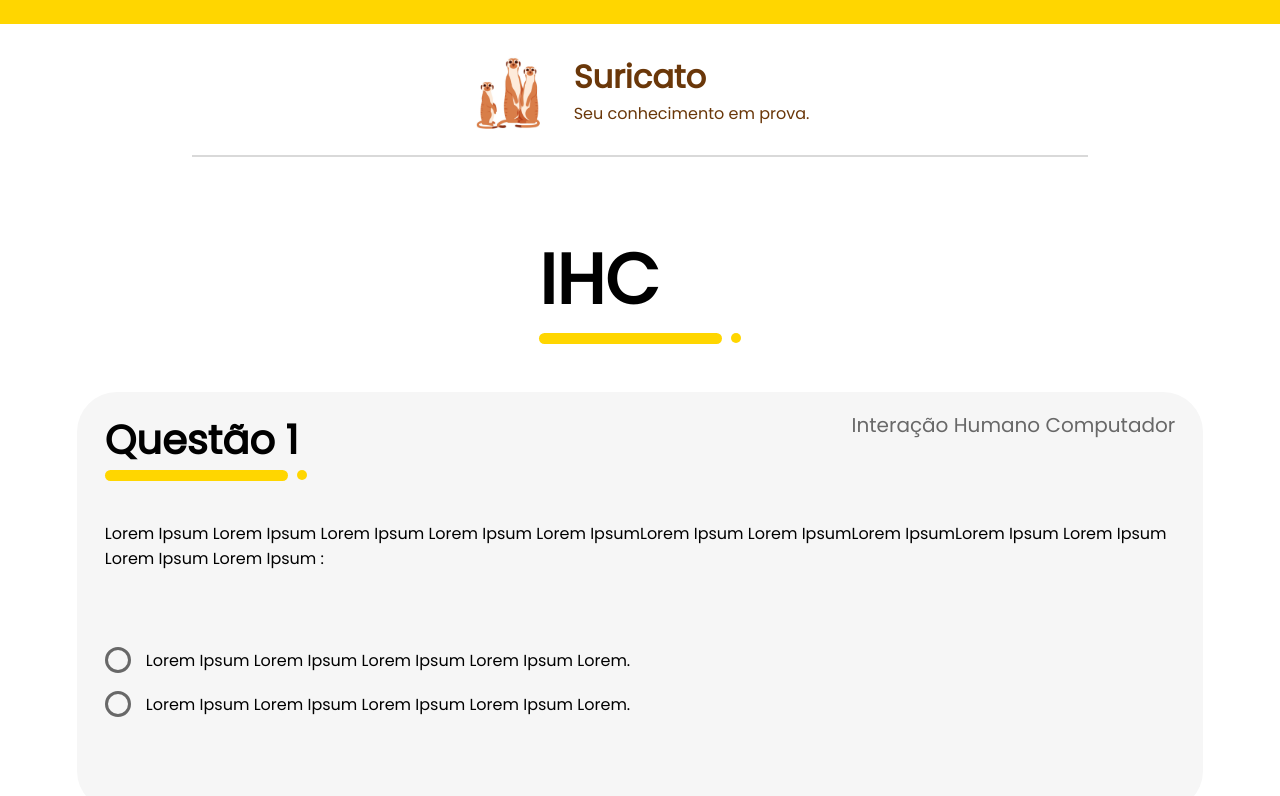
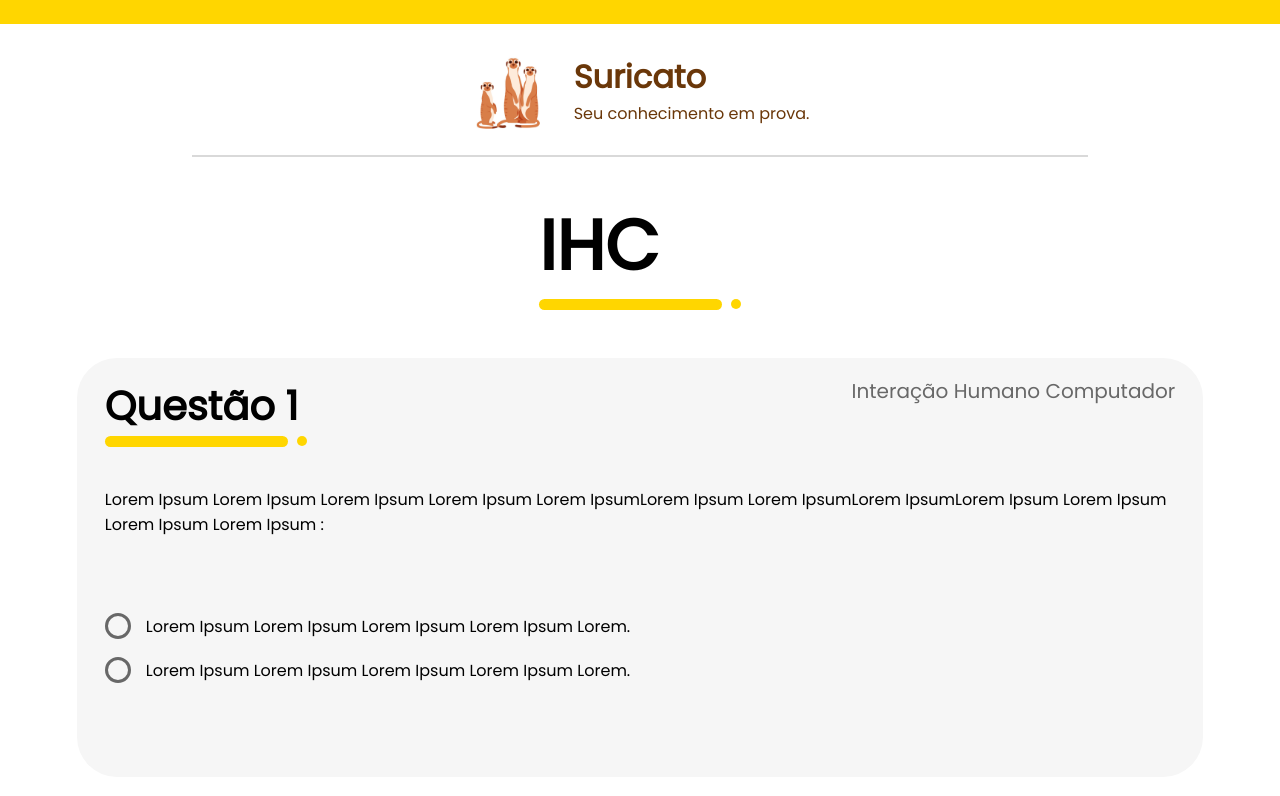
Before and after one commit to isefsh/tests-generator, a React (Vite) app: page / in a window 1280 px wide. Shown: the top 796 px of the page. Built offline with nearby package versions, Linux system fonts and the light colour scheme.

Commit message:
Style: Adding detail var color

```diff
--- a/src/App.tsx
+++ b/src/App.tsx
@@ -1,5 +1,4 @@
 import React from "react";
-import FieldQuestion from "./components/Form/FieldQuestion";
 import Header from "./components/Header";
 import QuestionPage from "./pages/QuestionPage";
 
--- a/src/index.css
+++ b/src/index.css
@@ -11,41 +11,37 @@
   --colorTheme-IHC: #EEECEC;
   --colorTheme-WEB: #ECDAED;
   --colorTheme-GAPS: #FFF3B2;
-}
-
-#root {
-  width: 100%;
-  height: 100vh;
+  --colorDetail: #FFD600;
 }
 
 .firstUnderscore {
   width: 11.438rem;
   height: .688rem;
-  background-color: #FFD600;
+  background-color: var(--colorDetail);
   border-radius: 10px;
 }
 
 .secondUnderscore {
   width: .625rem;
   height: .625rem;
-  background-color: #FFD600;
+  background-color: var(--colorDetail);
   border-radius: 50%;
 }
 
 .wordUnderline {
-  border-bottom: 1px solid #ffd600;
+  border-bottom: 1px solid var(--colorDetail);
 }
 
 .firstUnderscoreDetail {
   width: 4.125rem;
   height: 1.375rem;
-  background-color: #FFD600;
+  background-color: var(--colorDetail);
   border-radius: 10px;
 }
 
 .secondUnderscoreDetail {
   width: 1.375rem;
   height: 1.375rem;
-  background-color: #FFD600;
+  background-color: var(--colorDetail);
   border-radius: 50%;
 }
--- a/src/pages/QuestionPage.tsx
+++ b/src/pages/QuestionPage.tsx
@@ -4,7 +4,7 @@ import SupportMessage from "../components/UI/SupportMessage";
 
 const QuestionPage = () => {
   return (
-    <main style={{ paddingBlock: "4.375rem", overflowX: "hidden" }}>
+    <main style={{ paddingBlockStart: "2.281em", paddingBlockEnd: "9.875em", overflowX: "hidden" }}>
       <FieldQuestion />
       <SupportMessage />
     </main>
--- a/src/pages/styles.tsx
+++ b/src/pages/styles.tsx
@@ -2,7 +2,8 @@ import styled from "styled-components";
 
 export const StyledHomePageSection = styled.section`
   width: 100%;
-  padding-block: 4.375rem;
+  padding-block-start: 4.719rem;
+  padding-block-end: 9.875rem;
   overflow-x: hidden;
 `;
 
```
